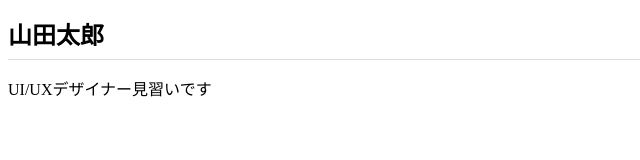
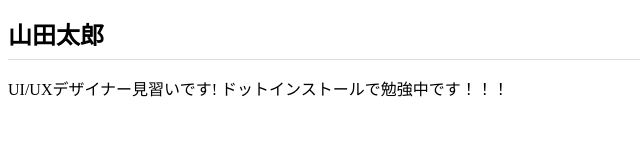
Before and after one commit to HideoHamasaki/HideoHamasaki.github.io, a plain HTML site: page index.html in a window 1280 px wide. Shown: the whole page, without its empty margins (0-640 px from the left). Drawn offline with Linux system fonts and the light colour scheme.

Commit message:
Add files via upload

```diff
--- a/index.html
+++ b/index.html
@@ -7,6 +7,6 @@
 </head>
 <body>
   <h1>山田太郎</h1>
-  <p>UI/UXデザイナー見習いです</p>
+  <p>UI/UXデザイナー見習いです! ドットインストールで勉強中です！！！</p>
 </body>
 </html>
```
